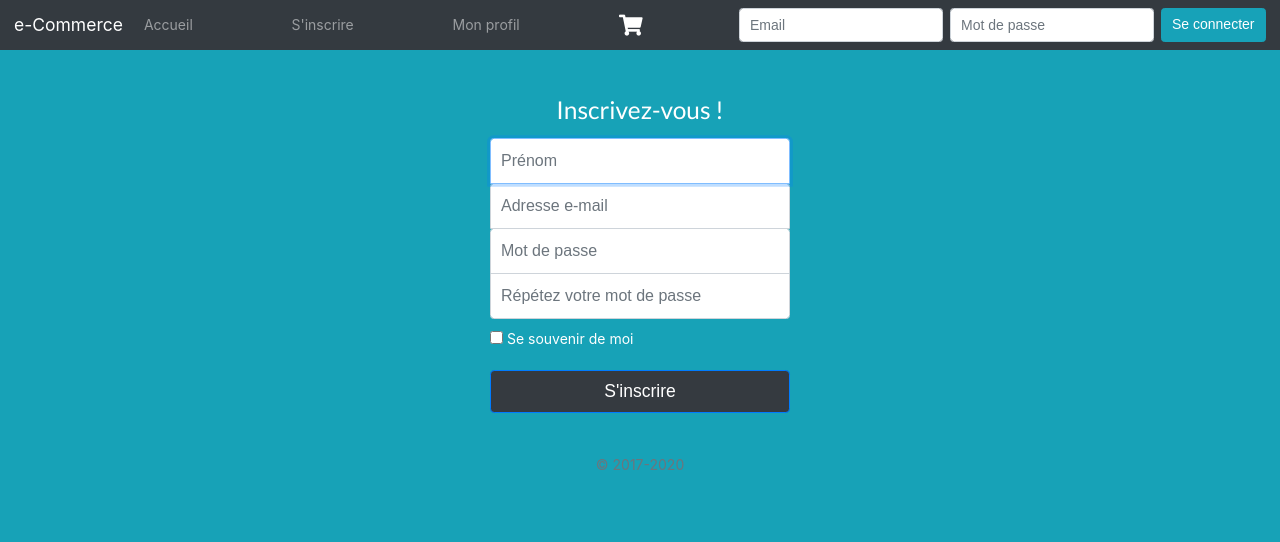
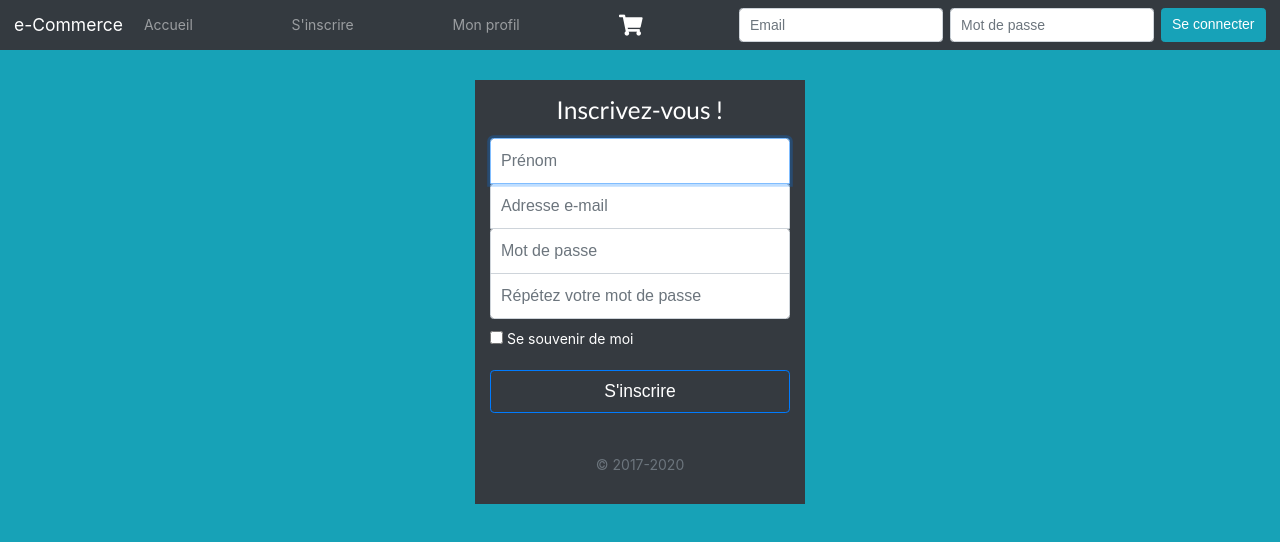
Before and after one commit to Farischt/Projet-Transverse-L3, a React (Create React App) app in the folder client/: page /register in a window 1280 px wide. Shown: the top 542 px of the page. Built offline with nearby package versions, Linux system fonts and the light colour scheme; no server answers.

Commit message:
changed background color

```diff
--- a/client/src/components/Register.jsx
+++ b/client/src/components/Register.jsx
@@ -21,7 +21,7 @@ class Register extends Component {
 
     render() {
         return (
-            <div className="form-signin">
+            <div className="form-signin" style={{backgroundColor: "#353a40"}}>
                 <h1 className="h3 mb-3 font-weight-normal" style={{textAlign: "center"}}> Inscrivez-vous ! </h1>
                 <input onChange={this.handleInputChange} name="name" type="text" className="form-control" placeholder="Prénom" required autoFocus/>
                 <input onChange={this.handleInputChange} name="email" type="email" className="form-control" placeholder="Adresse e-mail" required/>
```
